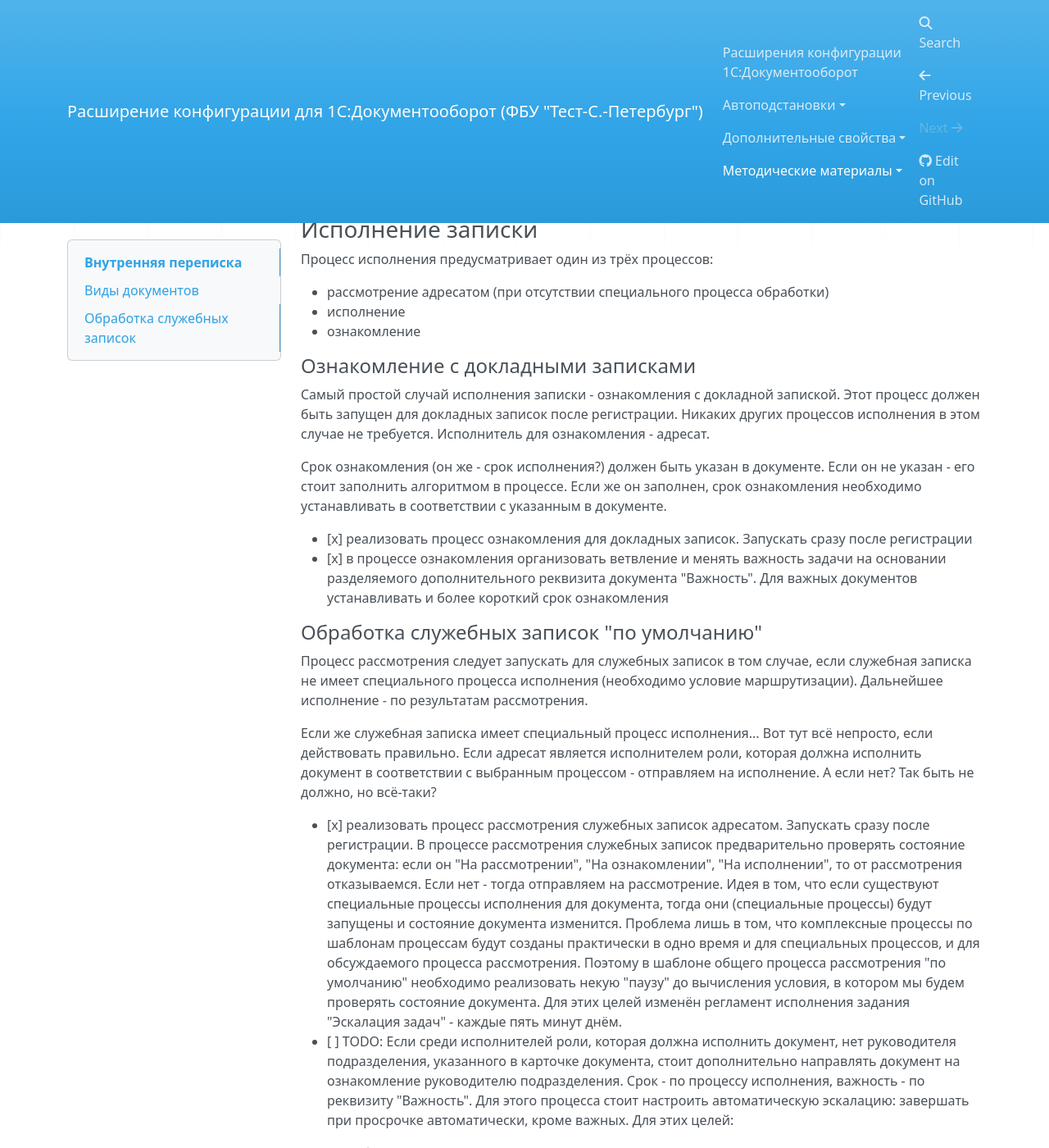
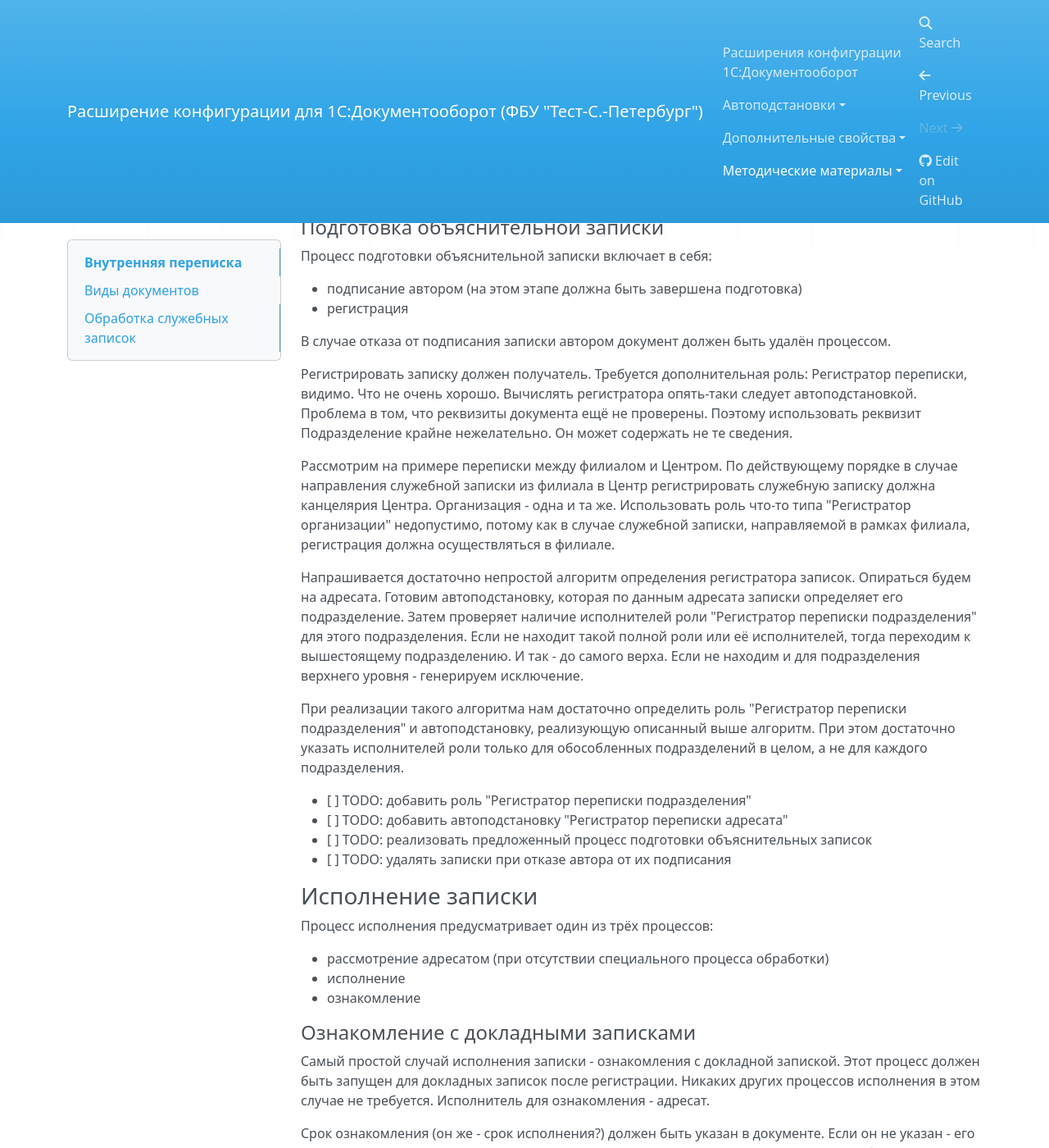
Before and after one commit to test-st-petersburg/edms, an MkDocs documentation site: the page built from docs/Методические материалы/Внутренние документы/Внутренняя переписка.md, in a window 1280 px wide and 1400 px high, scrolled down 1030 px. Shown: the whole window at 82% size. Built offline with MkDocs 1.6.1, drawn with Linux system fonts in a browser that asks for light colours; nearby versions of some CDN libraries.

Commit message:
docs(docs): Описать определение регистратора переписки

```diff
--- a/docs/Методические материалы/Внутренние документы/Внутренняя переписка.md
+++ b/docs/Методические материалы/Внутренние документы/Внутренняя переписка.md
@@ -45,6 +45,51 @@
  Добавлено в расширении ДокументооборотКОРП_АдаптацияНастроекДоступностиПоСостоянию
 - [ ] TODO: удалять записки при отказе автора от их подписания
 - [ ] TODO: предлагать добавлять согласующих на этапе подписания (завершения подготовки)
+
+#### Подготовка объяснительной записки
+
+Процесс подготовки объяснительной записки включает в себя:
+
+- подписание автором (на этом этапе должна быть завершена подготовка)
+- регистрация
+
+В случае отказа от подписания записки автором документ должен быть удалён процессом.
+
+Регистрировать записку должен получатель. Требуется дополнительная роль:
+Регистратор переписки, видимо. Что не очень хорошо.
+Вычислять регистратора опять-таки следует автоподстановкой.
+Проблема в том, что реквизиты документа ещё не проверены.
+Поэтому использовать реквизит Подразделение крайне нежелательно.
+Он может содержать не те сведения.
+
+Рассмотрим на примере переписки между филиалом и Центром.
+По действующему порядке в случае направления служебной записки из
+филиала в Центр регистрировать служебную записку должна канцелярия
+Центра. Организация - одна и та же. Использовать роль что-то типа
+"Регистратор организации" недопустимо, потому как в случае
+служебной записки, направляемой в рамках филиала, регистрация должна
+осуществляться в филиале.
+
+Напрашивается достаточно непростой алгоритм определения регистратора
+записок. Опираться будем на адресата.
+Готовим автоподстановку, которая по данным адресата записки
+определяет его подразделение. Затем проверяет наличие исполнителей
+роли "Регистратор переписки подразделения" для этого подразделения.
+Если не находит такой полной роли или её исполнителей, тогда переходим
+к вышестоящему подразделению. И так - до самого верха.
+Если не находим и для подразделения верхнего уровня - генерируем
+исключение.
+
+При реализации такого алгоритма нам достаточно определить
+роль "Регистратор переписки подразделения" и автоподстановку,
+реализующую описанный выше алгоритм. При этом достаточно указать
+исполнителей роли только для обособленных подразделений в целом,
+а не для каждого подразделения.
+
+- [ ] TODO: добавить роль "Регистратор переписки подразделения"
+- [ ] TODO: добавить автоподстановку "Регистратор переписки адресата"
+- [ ] TODO: реализовать предложенный процесс подготовки объяснительных записок
+- [ ] TODO: удалять записки при отказе автора от их подписания
 
 ### Исполнение записки
 
```
